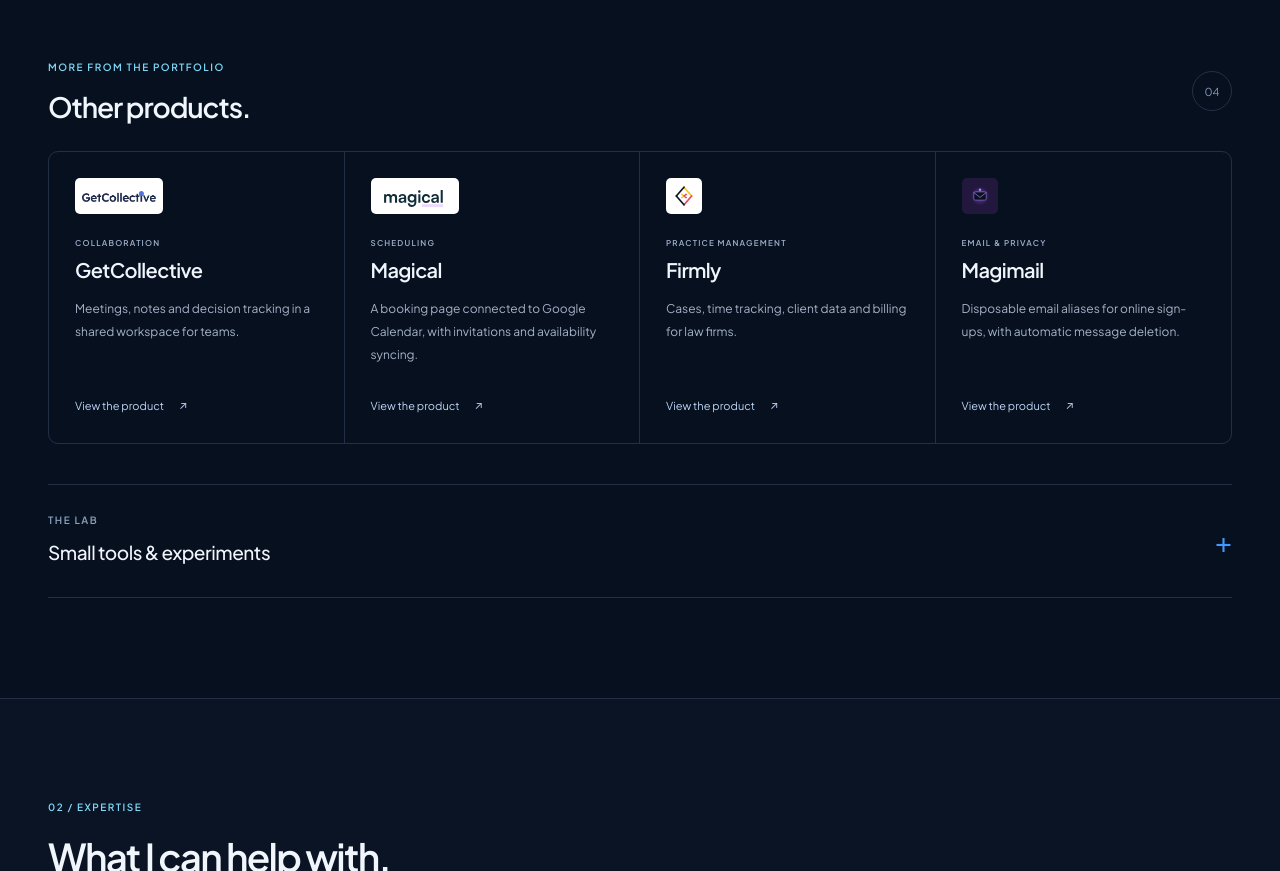
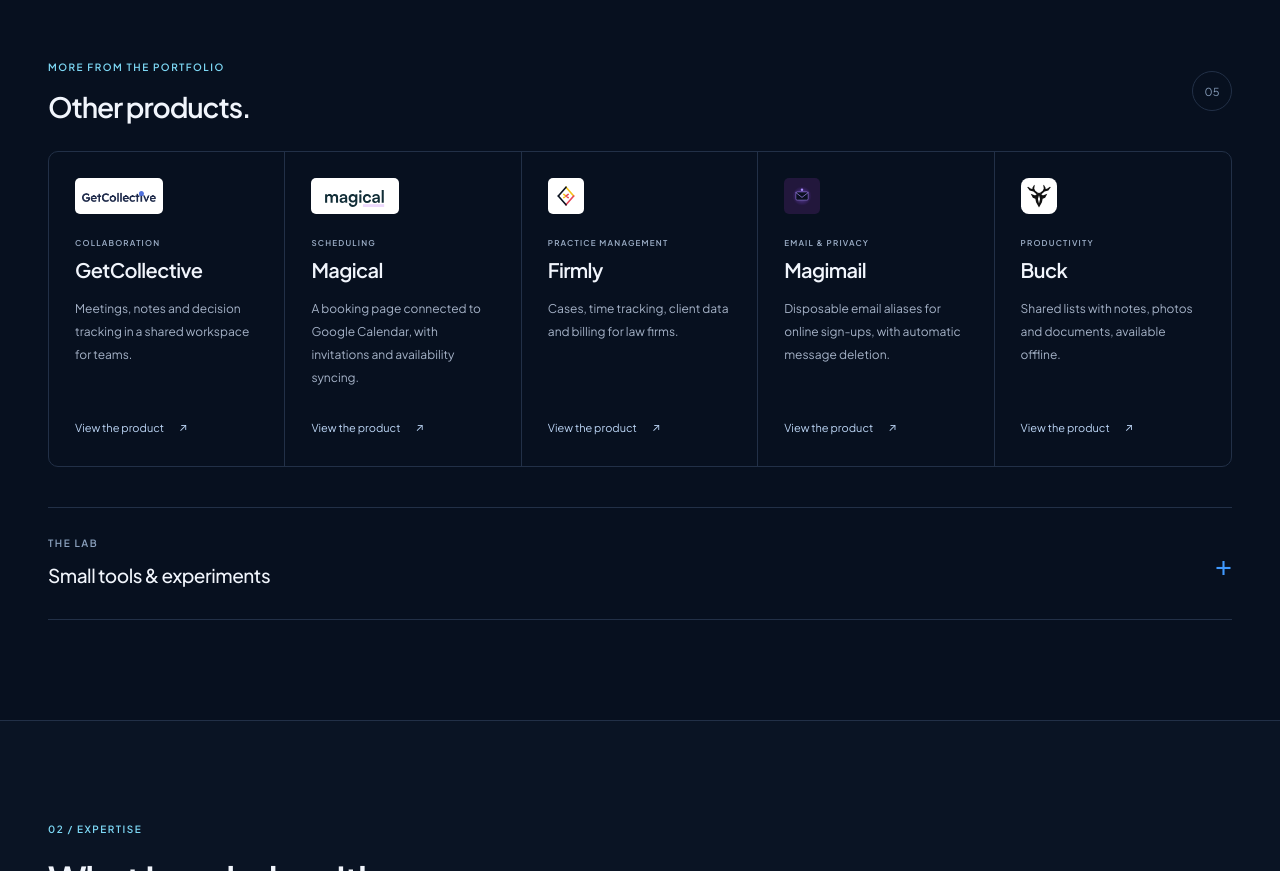
Before and after one commit to Poilon/poilon.github.io, a plain HTML site: page index.html in a window 1280 px wide. Shown: the part 2878-3749 px from the top of the page. Drawn offline with Linux system fonts and the light colour scheme.

Commit message:
Présente Buck parmi les autres produits avec son logo

```diff
--- a/assets/css/site.css
+++ b/assets/css/site.css
@@ -588,7 +588,7 @@ h2 {
 }
 .other-grid {
   display: grid;
-  grid-template-columns: repeat(4, 1fr);
+  grid-template-columns: repeat(5, minmax(0, 1fr));
   border: 1px solid var(--border);
   border-radius: 10px;
   overflow: hidden;
@@ -634,6 +634,11 @@ h2 {
 .case-logo--firmly,
 .case-logo--magimail {
   width: 36px;
+}
+.case-logo--buck {
+  width: 36px;
+  padding: 0;
+  background: transparent;
 }
 .case-logo--magimail {
   background: #22173c;
@@ -922,6 +927,18 @@ h2 {
   }
 }
 @media (max-width: 1100px) {
+  .other-grid {
+    grid-template-columns: repeat(2, minmax(0, 1fr));
+  }
+  .other-card:nth-child(even) {
+    border-right: 0;
+  }
+  .other-card:not(:last-child) {
+    border-bottom: 1px solid var(--border);
+  }
+  .other-card:last-child {
+    grid-column: 1 / -1;
+  }
   .container {
     width: calc(100% - 64px);
   }
--- a/index.html
+++ b/index.html
@@ -18,7 +18,7 @@
     <link href="https://fonts.googleapis.com" rel="preconnect" />
     <link crossorigin="" href="https://fonts.gstatic.com" rel="preconnect" />
     <link href="assets/css/font-awesome.min.css" rel="stylesheet" />
-    <link href="assets/css/site.css?v=4" rel="stylesheet" />
+    <link href="assets/css/site.css?v=5" rel="stylesheet" />
     <meta content="#07101f" name="theme-color" />
     <meta
       content="Poilon Software · Développement web &amp; mobile"
@@ -420,7 +420,7 @@
                 </p>
                 <h3 data-i18n="other.heading">Autres produits.</h3>
               </div>
-              <span class="section-count">04</span>
+              <span class="section-count">05</span>
             </div>
             <div class="other-grid">
               <article class="other-card">
@@ -547,6 +547,39 @@
                   >
                 </div>
               </article>
+              <article class="other-card">
+                <div class="case-brand">
+                  <div>
+                    <span class="eyebrow" data-i18n="work.buck.tag"
+                      >Productivité</span
+                    >
+                    <h3>Buck</h3>
+                  </div>
+                  <div class="case-logo case-logo--buck">
+                    <img
+                      alt="Buck"
+                      height="36"
+                      loading="lazy"
+                      src="assets/images/cases/buck-logo.svg"
+                      width="36"
+                    />
+                  </div>
+                </div>
+                <p data-i18n="work.buck.copy">
+                  Des listes partagées avec notes, photos et documents,
+                  utilisables hors ligne.
+                </p>
+                <div class="case-actions">
+                  <a
+                    class="text-link"
+                    href="https://bucketlist-poilon.vercel.app"
+                    rel="noopener noreferrer"
+                    target="_blank"
+                    ><span data-i18n="case.cta">Voir le produit</span
+                    ><span aria-hidden="true">↗</span></a
+                  >
+                </div>
+              </article>
             </div>
           </div>
           <details class="lab">
@@ -567,20 +600,6 @@
                 <h4 data-i18n="lab.tools">Outils du quotidien</h4>
                 <div class="project-grid">
                   <a
-                    class="project-card"
-                    href="https://bucketlist-poilon.vercel.app"
-                    rel="noopener noreferrer"
-                    target="_blank"
-                  >
-                    <span class="project-tag" data-i18n="work.buck.tag"
-                      >Productivité</span
-                    >
-                    <h3>Buck</h3>
-                    <p data-i18n="work.buck.copy">
-                      Des listes partagées avec notes, photos et documents,
-                      utilisables hors ligne.
-                    </p> </a
-                  ><a
                     class="project-card"
                     href="https://poilon.com/timezone-calculator/"
                     rel="noopener noreferrer"
```
Also changed, not shown: assets/images/cases/buck-logo.svg (added).
